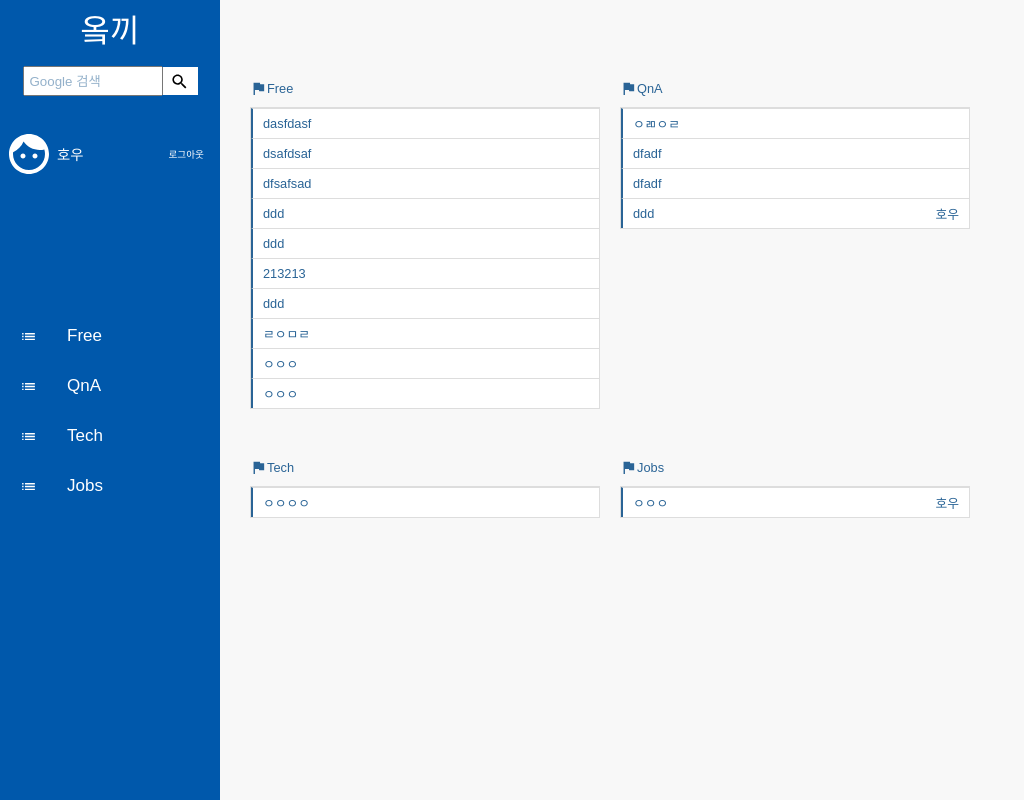
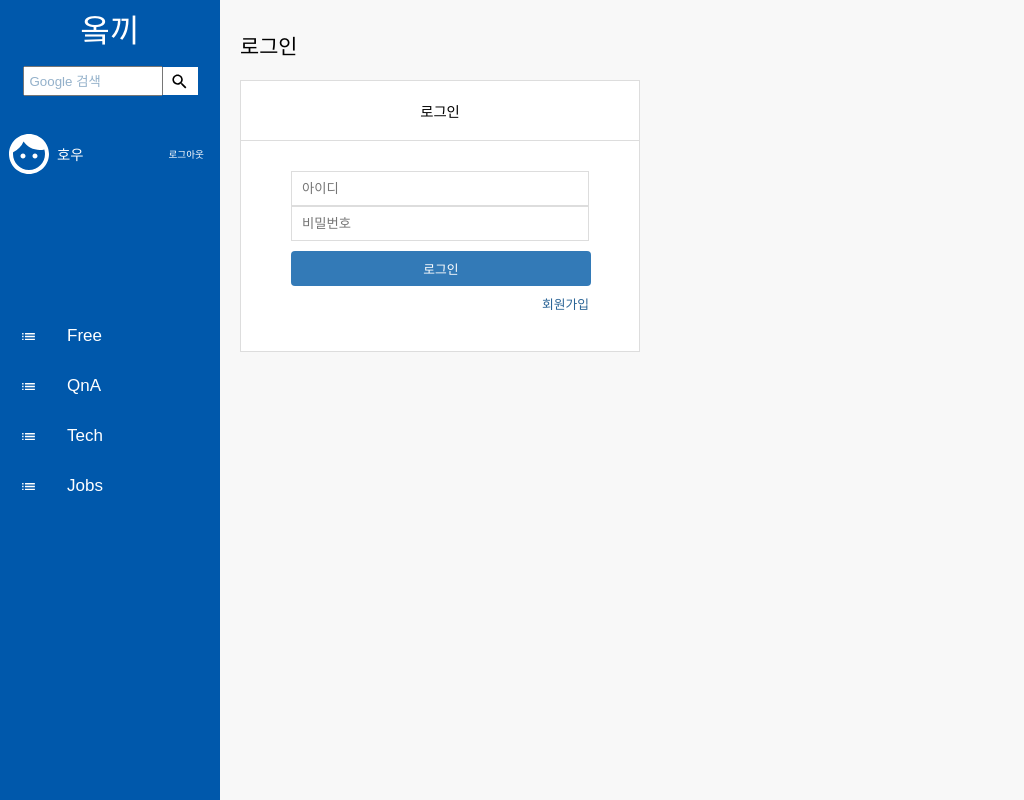
Before and after one commit to microcephalus7/OKKYReplica-CRUD-React, a React (Create React App) app in the folder frontend/: page /login in a window 1280 px wide. Before the commit this address led to /. Shown: the whole page, without its empty margins (0-1024 px from the left). Built offline with nearby package versions, Linux system fonts and the light colour scheme; data requests are answered from the project's data file.

Commit message:
loginContainer Redux 구현 중

```diff
--- a/frontend/package.json
+++ b/frontend/package.json
@@ -20,6 +20,7 @@
     "redux": "^4.0.5",
     "redux-actions": "^2.6.5",
     "redux-devtools-extension": "^2.13.8",
+    "redux-saga": "^1.1.3",
     "styled-components": "^5.1.1"
   },
   "scripts": {
--- /dev/null
+++ b/frontend/src/container/auth/LoginContainerRedux.js
@@ -0,0 +1,31 @@
+import React, { useEffect } from "react";
+import Auth from "../../components/auth/Auth";
+import { useDispatch, useSelector } from "react-redux";
+import { changeField, initializeForm } from "../../modules/auth";
+import { withRouter } from "react-router-dom";
+
+const LoginContainer = ({ history }) => {
+  const dispatch = useDispatch();
+  const { form } = useSelector(({ auth }) => ({
+    form: auth.login,
+  }));
+  const { id, password } = form;
+  const handleChange = (e) => {
+    const { value, name } = e.target;
+    dispatch(
+      changeField({
+        form: "login",
+        key: name,
+        value,
+      })
+    );
+  };
+
+  useEffect(() => {
+    dispatch(initializeForm("login"));
+  }, [dispatch]);
+
+  return <Auth login id={id} password={password} handleChange={handleChange} />;
+};
+
+export default withRouter(LoginContainer);
--- a/frontend/src/index.js
+++ b/frontend/src/index.js
@@ -7,6 +7,7 @@ import "./index.scss";
 import { Provider } from "react-redux";
 import { createStore } from "redux";
 import { composeWithDevTools } from "redux-devtools-extension";
+import createSagaMiddleware from "redux-saga";
 import rootReducer from "./modules";
 
 const store = createStore(rootReducer, composeWithDevTools());
--- /dev/null
+++ b/frontend/src/modules/auth.js
@@ -0,0 +1,43 @@
+import { createAction, handleActions } from "redux-actions";
+
+const CHANGE_FILED = "auth/CHANGE_FIELD";
+const INITIALIZE_FORM = "auth/INITIALIZE_FORM";
+
+export const changeField = createAction(
+  CHANGE_FILED,
+  ({ form, key, value }) => ({
+    form,
+    key,
+    value,
+  })
+);
+export const initializeForm = createAction(INITIALIZE_FORM, (form) => form);
+
+const initialState = {
+  register: {
+    id: "",
+    nickname: "",
+    password: "",
+    passwordRepeat: "",
+  },
+  login: { id: "", password: "" },
+};
+
+const auth = handleActions(
+  {
+    [CHANGE_FILED]: (state, { payload: { form, key, value } }) => ({
+      ...state,
+      [form]: {
+        ...state[form],
+        [key]: value,
+      },
+    }),
+    [INITIALIZE_FORM]: (state, { payload: form }) => ({
+      ...state,
+      [form]: initialState[form],
+    }),
+  },
+  initialState
+);
+
+export default auth;
--- a/frontend/src/modules/index.js
+++ b/frontend/src/modules/index.js
@@ -1,8 +1,10 @@
 import { combineReducers } from "redux";
 import sample from "./sample";
+import auth from "./auth";
 
 const rootReducer = combineReducers({
   sample,
+  auth,
 });
 
 export default rootReducer;
--- a/frontend/src/pages/LoginPage.js
+++ b/frontend/src/pages/LoginPage.js
@@ -1,5 +1,5 @@
 import React from "react";
-import LoginContainer from "../container/auth/LoginContainer";
+import LoginContainer from "../container/auth/LoginContainerRedux";
 import SideNavContainer from "../container/common/SideNavContainer";
 const LoginPage = () => {
   return (
```
Also changed, not shown: 1 other file (tests, documents, lock files or other folders).
